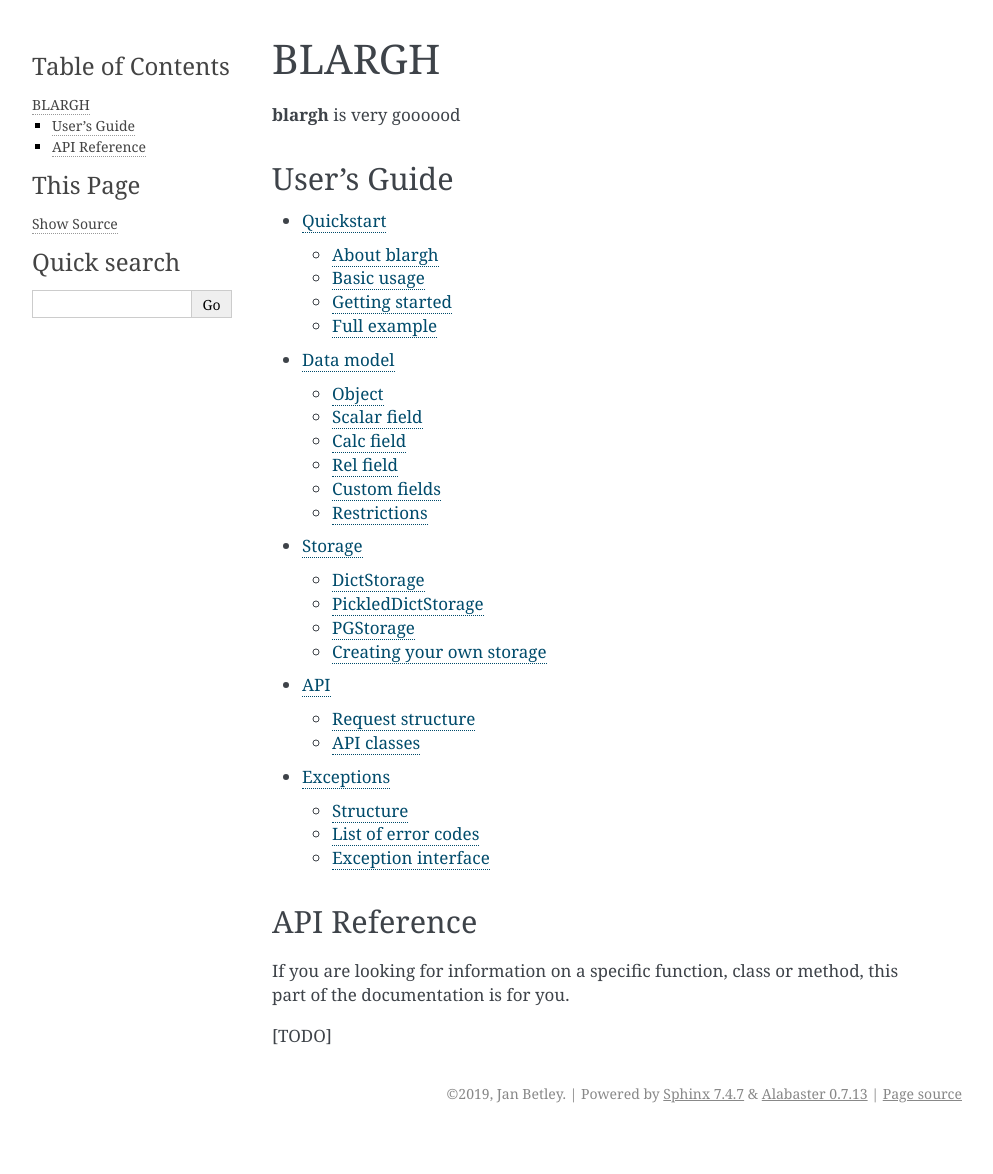
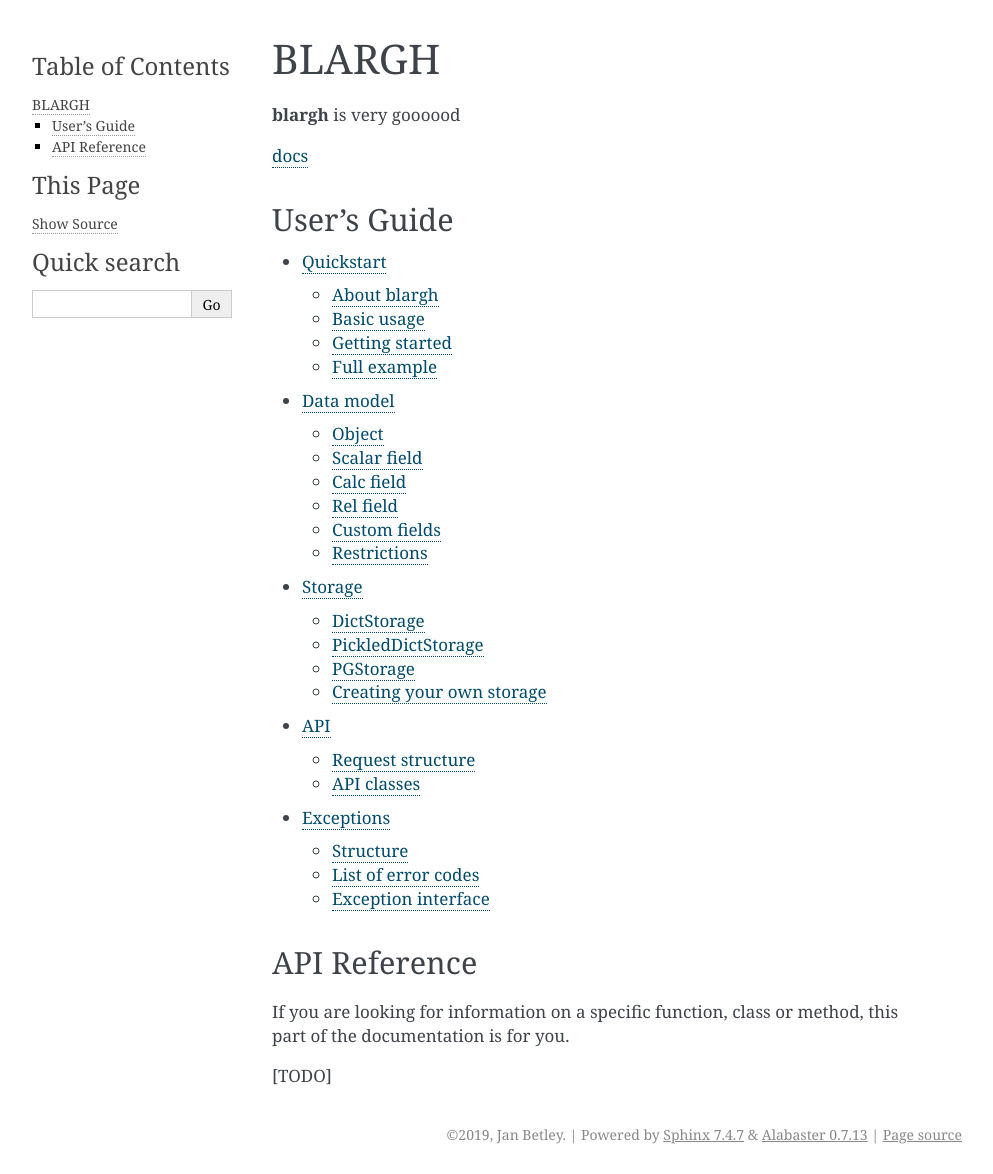
Before and after one commit to johny-b/blargh, a Sphinx documentation site: the page built from docs/index.rst, in a window 1280 px wide. Shown: the whole page, without its empty margins (148-1141 px from the left). Built offline with Sphinx 7.4.7, drawn with Linux system fonts in a browser that asks for light colours; pages that are not in the unit, such as notebooks, are missing from menus; before the commit the page ends 1133 px from its top, so only the background shows below that.

Commit message:
testing if readthedocs really updates on push

```diff
--- a/docs/index.rst
+++ b/docs/index.rst
@@ -7,4 +7,9 @@ BLARGH
 
 **blargh** is very goooood
 
+`docs`_
+
+.. _docs: https://blargh.readthedocs.io/en/latest/
+
+
 .. include:: contents.rst
```
